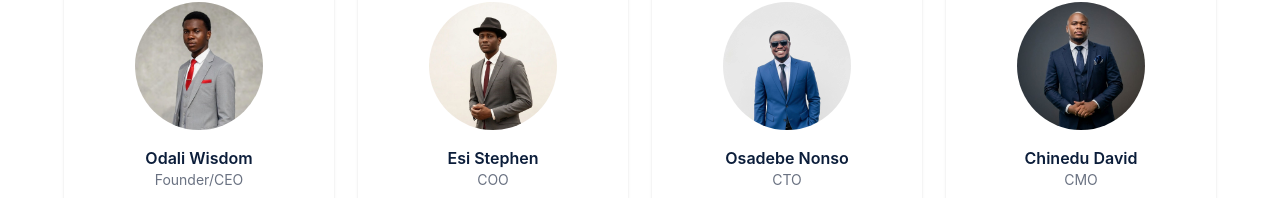
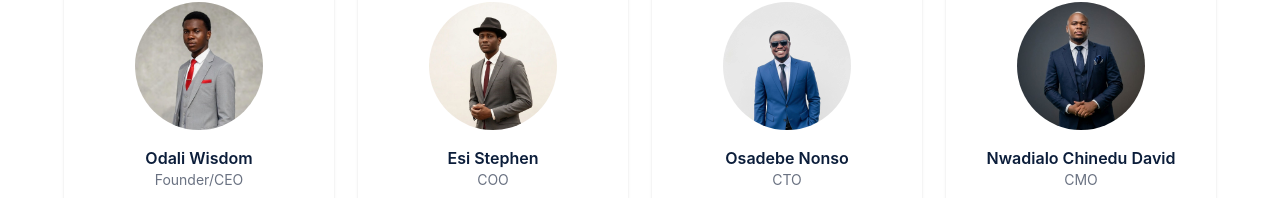
Before and after one commit to Around-You-Org/around_you_website, a React (Vite) app: page /about in a window 1280 px wide. Shown: the part 2271-2469 px from the top of the page. Built offline with nearby package versions, Linux system fonts and the light colour scheme.

Commit message:
fix: update Chinedu David's name to Nwadialo Chinedu David in AboutPage team section

```diff
--- a/src/pages/AboutPage.jsx
+++ b/src/pages/AboutPage.jsx
@@ -168,7 +168,7 @@ function AboutPage() {
               { name: "Odali Wisdom", role: "Founder/CEO", image: "/team/wisdom.jpeg", linkedin: "https://www.linkedin.com/in/odali-wisdom-92118b3bb/", icon: "linkedin", bio: "Founder and CEO building scalable marketplace solutions with a community-centered approach." },
               { name: "Esi Stephen", role: "COO", image: "/team/stephen.jpeg", linkedin: "https://www.linkedin.com/in/stephen-esi-890486368/", icon: "linkedin", bio: "Operations expert optimizing logistics and team performance across country-wide deployments." },
               { name: "Osadebe Nonso", role: "CTO", image: "/team/nonso.jpeg", linkedin: "https://www.linkedin.com/in/nonso-osadebe-73736936a/", icon: "linkedin", bio: "Technical architect focused on reliability, security, and a smooth user experience." },
-              { name: "Chinedu David", role: "CMO", image: "/team/david.jpeg", linkedin: "https://www.linkedin.com/in/sirdaviddev/", icon: "linkedin", bio: "Brand and growth leader building trust and traction in local markets." },
+              { name: "Nwadialo Chinedu David", role: "CMO", image: "/team/david.jpeg", linkedin: "https://www.linkedin.com/in/sirdaviddev/", icon: "linkedin", bio: "Brand and growth leader building trust and traction in local markets." },
             ].map(({ name, image, role, linkedin, icon, bio }) => (
               <div key={name} className="bg-white rounded-2xl p-6 text-center shadow-sm hover:shadow-lg transition-shadow">
                 <img src={image} alt={name} className="mx-auto w-32 h-32 rounded-full object-cover mb-4" />
```
